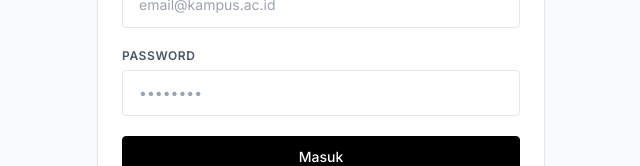
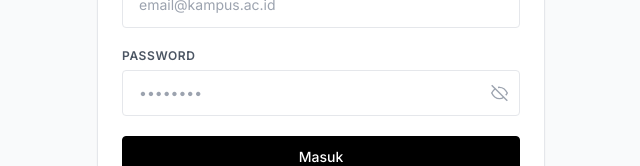
Before and after one commit to Alkhairi77/Project-AssessAI, a Vue app in the folder frontend/: page /login in a window 1280 px wide. Shown: the part 397-563 px from the top of the page, without its empty margins (319-959 px from the left). Built offline with nearby package versions, Linux system fonts and the light colour scheme; no server answers.

Commit message:
feat: tambah tombol lihat password

```diff
--- a/frontend/src/services/api.ts
+++ b/frontend/src/services/api.ts
@@ -20,14 +20,22 @@ api.interceptors.request.use(
   (error) => Promise.reject(error),
 )
 
-// Response interceptor: handle 401
+// Response interceptor: handle 401 (session expired)
 api.interceptors.response.use(
   (response) => response,
   (error) => {
-    if (error.response?.status === 401) {
-      localStorage.removeItem('assess_token')
-      localStorage.removeItem('assess_user')
-      window.location.href = '/login'
+    const isAuthEndpoint =
+      error.config?.url?.includes('/auth/login') ||
+      error.config?.url?.includes('/auth/register')
+
+    // Only redirect if token exists (session expired) and NOT on login/register
+    if (error.response?.status === 401 && !isAuthEndpoint) {
+      const hasToken = !!localStorage.getItem('assess_token')
+      if (hasToken) {
+        localStorage.removeItem('assess_token')
+        localStorage.removeItem('assess_user')
+        window.location.href = '/login'
+      }
     }
     return Promise.reject(error)
   },
--- a/frontend/src/views/AuthView.vue
+++ b/frontend/src/views/AuthView.vue
@@ -50,15 +50,36 @@
           </div>
           <div>
             <label class="input-label">Password</label>
+            <div class="relative">
               <input
                 id="login-password"
                 v-model="loginForm.password"
-              type="password"
-              class="input-field"
+                :type="showLoginPassword ? 'text' : 'password'"
+                class="input-field pr-11"
                 placeholder="••••••••"
                 autocomplete="current-password"
                 required
               />
+              <button
+                type="button"
+                tabindex="-1"
+                @click="showLoginPassword = !showLoginPassword"
+                class="absolute right-3 top-1/2 -translate-y-1/2 text-vox-midgray hover:text-vox-black transition-colors"
+                :title="showLoginPassword ? 'Sembunyikan password' : 'Tampilkan password'"
+              >
+                <!-- Eye icon (password visible) -->
+                <svg v-if="showLoginPassword" width="17" height="17" viewBox="0 0 24 24" fill="none" stroke="currentColor" stroke-width="2">
+                  <path d="M1 12s4-8 11-8 11 8 11 8-4 8-11 8-11-8-11-8z"/>
+                  <circle cx="12" cy="12" r="3"/>
+                </svg>
+                <!-- Eye-off icon (password hidden) -->
+                <svg v-else width="17" height="17" viewBox="0 0 24 24" fill="none" stroke="currentColor" stroke-width="2">
+                  <path d="M17.94 17.94A10.07 10.07 0 0 1 12 20c-7 0-11-8-11-8a18.45 18.45 0 0 1 5.06-5.94"/>
+                  <path d="M9.9 4.24A9.12 9.12 0 0 1 12 4c7 0 11 8 11 8a18.5 18.5 0 0 1-2.16 3.19"/>
+                  <line x1="1" y1="1" x2="23" y2="23"/>
+                </svg>
+              </button>
+            </div>
           </div>
 
           <div v-if="error" class="text-xs text-red-600 bg-red-50 border border-red-200 rounded px-3 py-2">
@@ -124,15 +145,34 @@
           </div>
           <div>
             <label class="input-label">Password</label>
+            <div class="relative">
               <input
                 id="register-password"
                 v-model="registerForm.password"
-              type="password"
-              class="input-field"
+                :type="showRegisterPassword ? 'text' : 'password'"
+                class="input-field pr-11"
                 placeholder="Minimal 6 karakter"
                 required
                 minlength="6"
               />
+              <button
+                type="button"
+                tabindex="-1"
+                @click="showRegisterPassword = !showRegisterPassword"
+                class="absolute right-3 top-1/2 -translate-y-1/2 text-vox-midgray hover:text-vox-black transition-colors"
+                :title="showRegisterPassword ? 'Sembunyikan password' : 'Tampilkan password'"
+              >
+                <svg v-if="showRegisterPassword" width="17" height="17" viewBox="0 0 24 24" fill="none" stroke="currentColor" stroke-width="2">
+                  <path d="M1 12s4-8 11-8 11 8 11 8-4 8-11 8-11-8-11-8z"/>
+                  <circle cx="12" cy="12" r="3"/>
+                </svg>
+                <svg v-else width="17" height="17" viewBox="0 0 24 24" fill="none" stroke="currentColor" stroke-width="2">
+                  <path d="M17.94 17.94A10.07 10.07 0 0 1 12 20c-7 0-11-8-11-8a18.45 18.45 0 0 1 5.06-5.94"/>
+                  <path d="M9.9 4.24A9.12 9.12 0 0 1 12 4c7 0 11 8 11 8a18.5 18.5 0 0 1-2.16 3.19"/>
+                  <line x1="1" y1="1" x2="23" y2="23"/>
+                </svg>
+              </button>
+            </div>
           </div>
 
           <div v-if="error" class="text-xs text-red-600 bg-red-50 border border-red-200 rounded px-3 py-2">
@@ -171,6 +211,8 @@ const authStore = useAuthStore()
 const currentMode = ref(props.mode || 'login')
 const isLoading = ref(false)
 const error = ref('')
+const showLoginPassword = ref(false)
+const showRegisterPassword = ref(false)
 
 const loginForm = reactive({ email: '', password: '' })
 const registerForm = reactive({
```
Also changed, not shown: 2 other files (tests, documents, lock files or other folders). Lines whose indentation alone changed are shown as unchanged.
